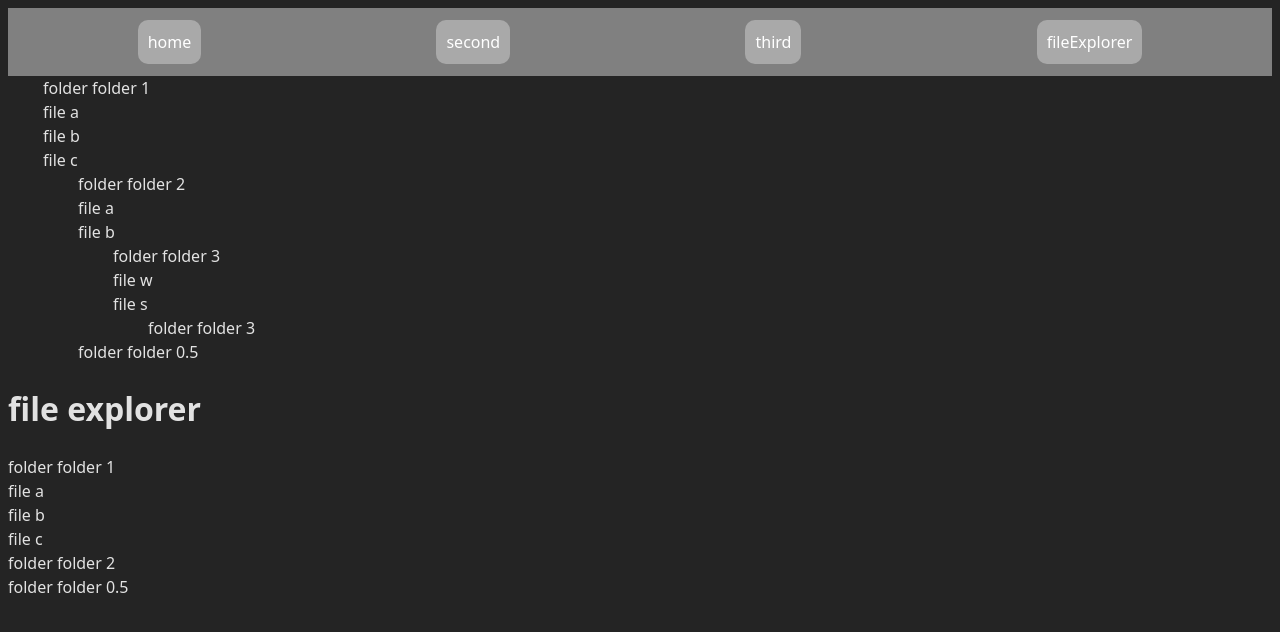
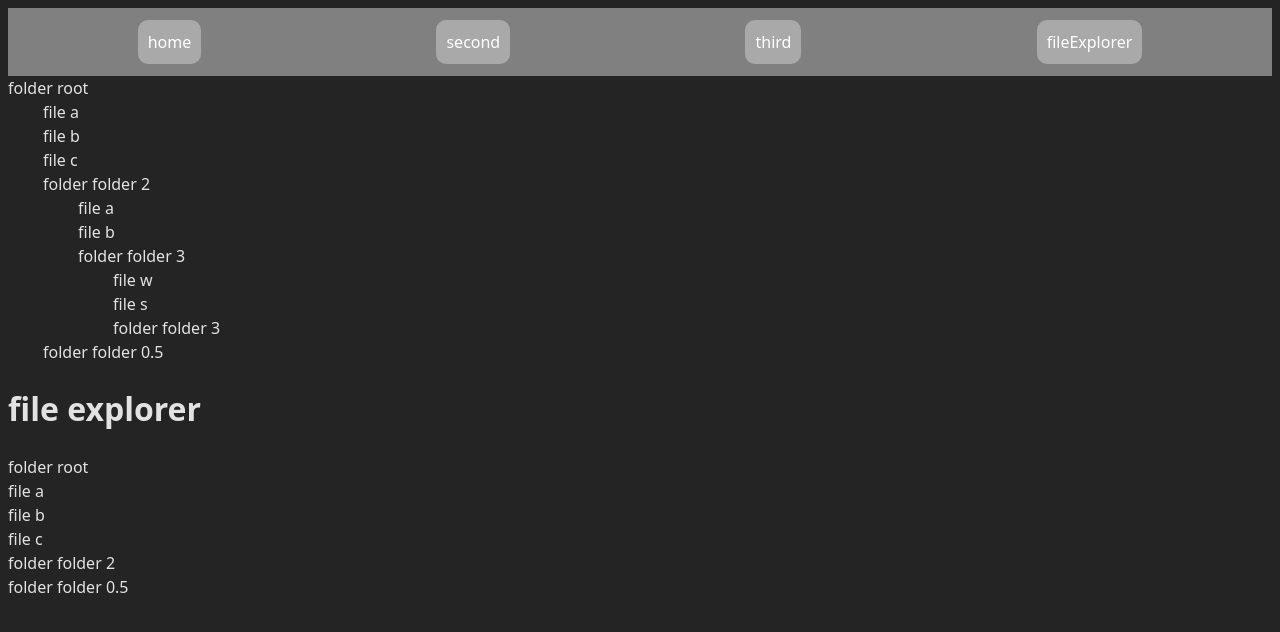
Before and after one commit to abkr020/practice-react-with-ts, a React (Vite) app: page /file-explorer in a window 1280 px wide. Shown: the top 632 px of the page. Built offline with nearby package versions, Linux system fonts and the light colour scheme.

Commit message:
showing what all file an d folder in a folder with proper intentino

```diff
--- a/src/components/fileExplorerComponent/RenderFE.tsx
+++ b/src/components/fileExplorerComponent/RenderFE.tsx
@@ -4,16 +4,16 @@ type structureType = {
     name: string;
     items?: (string | structureType)[];
 }
-type RenderFEProps ={
-    obj:structureType;
+type RenderFEProps = {
+    obj: structureType;
 }
-const RenderFE:React.FC<RenderFEProps> = ({ obj }) => {
+const RenderFE: React.FC<RenderFEProps> = ({ obj }) => {
     const [structure, setStructure] = useState<structureType>(obj)
     return (
         <>
             {/* <h1>RenderFE</h1> */}
-            <div style={{marginLeft:'35px'}}>
 
+            <div>
                 {(Object.entries(structure) as [keyof structureType, any][]).map(([key, value]) => {
                     // console.log(key);
                     // console.log(typeof (key));
@@ -26,7 +26,12 @@ const RenderFE:React.FC<RenderFEProps> = ({ obj }) => {
                         console.log("b", key);
                         // console.log(key);
 
-                    return (structure[key] as (string | structureType)[]).map((it, i) => {
+                        return (
+                            <div key={key}
+                            style={{ marginLeft: '35px' }}
+                            >
+
+                                {(structure[key] as (string | structureType)[]).map((it, i) => {
                                     if (typeof (it) == 'string') {
                                         console.log("c", key);
                                         return <div key={i}>file {it}</div>
@@ -34,15 +39,17 @@ const RenderFE:React.FC<RenderFEProps> = ({ obj }) => {
                                     if (typeof (it) == 'object') {
                                         console.log("d", key);
                                         // return <div key={i}>folder {it.name}</div>
-                            return(
-                                <RenderFE obj={it}/>
+                                        return (
+                                            <RenderFE obj={it} />
                                         )
                                     }
-                        return <div key={i}>c</div>
-                    })
+                                })}
+
+                            </div>
+
+                        )
 
                     }
-                return <div>g</div>
 
 
                 })}
--- a/src/pages/fileExplorer/FileExplorer.tsx
+++ b/src/pages/fileExplorer/FileExplorer.tsx
@@ -7,7 +7,7 @@ type structureType = {
 const FileExplorerPage = () => {
     const [structure, setStructure] = useState<structureType>(
         {
-            name: 'folder 1',
+            name: 'root',
             items: [
                 'a',
                 'b',
```
Lines whose indentation alone changed are shown as unchanged.
